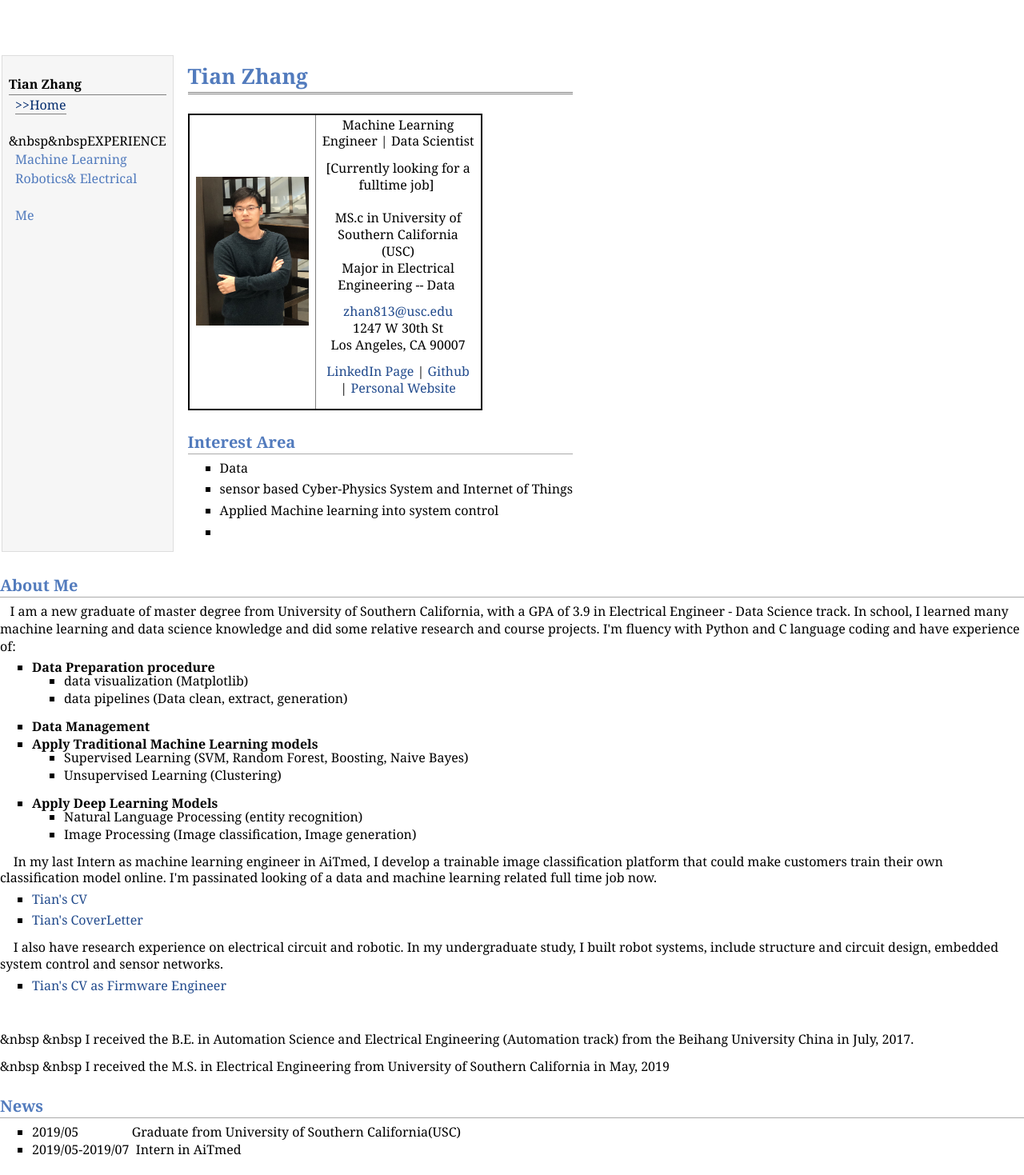
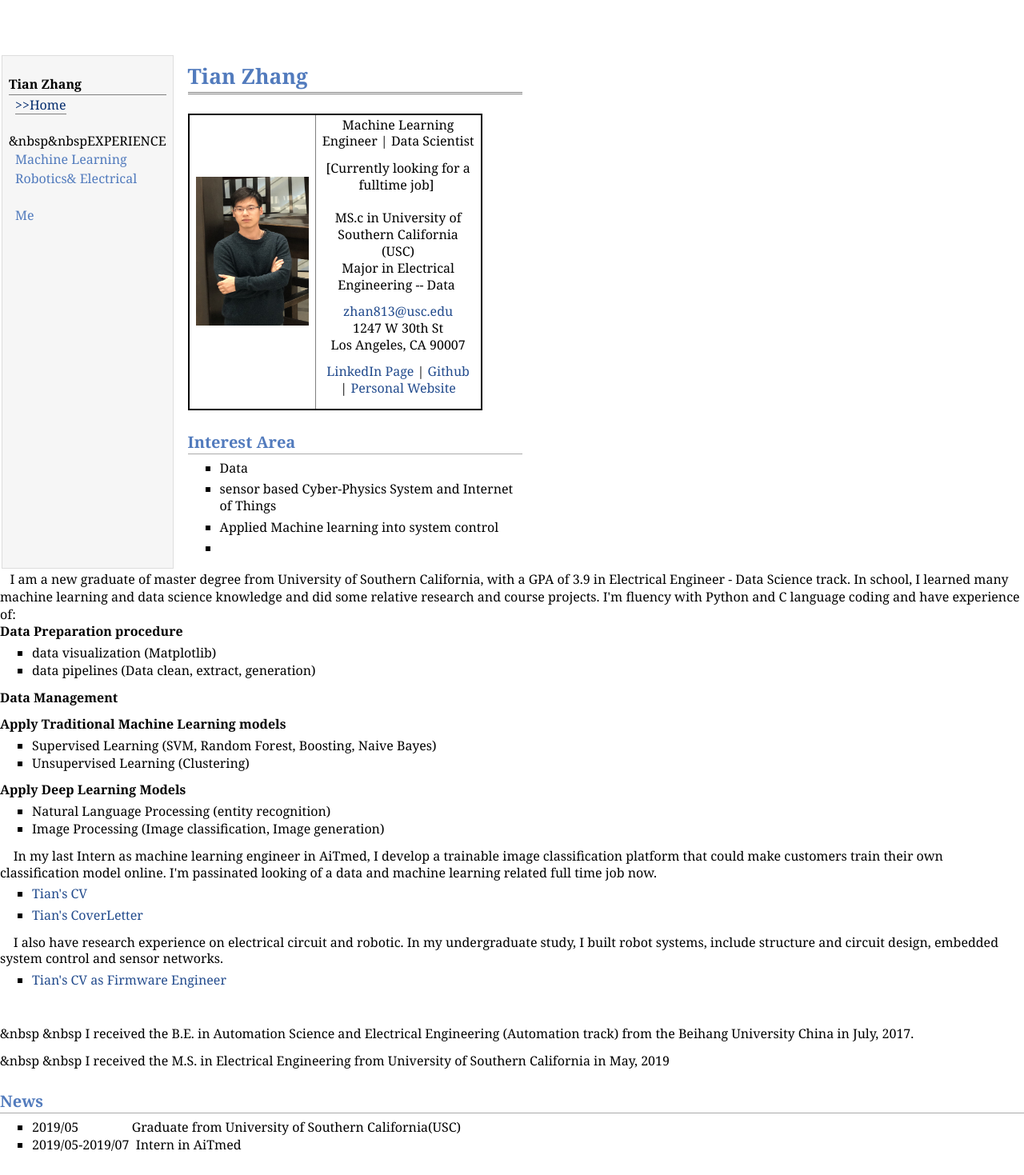
Before and after one commit to dukesky/dukesky.github.io, a Jekyll site: the page index.html, which Jekyll copies as it is, in a window 1280 px wide. Shown: the whole page at 80% size. Built offline with Jekyll 4.4.1, drawn with Linux system fonts in a browser that asks for light colours.

Commit message:
Update index.html

```diff
--- a/index.html
+++ b/index.html
@@ -11,7 +11,7 @@
   <body>
 <p>&nbsp;</p>
 <p>&nbsp;</p>
-<table id="tlayout" summary="Table for page layout.">
+<table id="tlayout" style="width: 670.6px;" summary="Table for page layout.">
 <tbody>
 <tr style="height: 443px;" valign="top">
 <td id="layout-menu" style="height: 443px;">
@@ -58,28 +58,22 @@
 </tr>
 </tbody>
 </table>
-<h2>About Me</h2>
 <div>&nbsp; &nbsp;I am a new graduate of master degree from University of Southern California, with a GPA of 3.9 in Electrical Engineer - Data Science track. In school, I learned many machine learning and data science knowledge and did some relative research and course projects. I'm fluency with Python and C language coding and have experience of:</div>
-<ul>
-<li><strong><span style="color: #000000;">Data Preparation procedure</span></strong>&nbsp;
+<p><strong><span style="color: #000000;">Data Preparation procedure</span></strong>&nbsp;&nbsp;</p>
 <ul>
 <li>data visualization (Matplotlib)</li>
 <li>data pipelines (Data clean, extract, generation)</li>
 </ul>
-</li>
-<li><strong>Data Management</strong></li>
-<li><strong>Apply Traditional Machine Learning models</strong>
+<p><strong>Data Management</strong></p>
+<p><strong>Apply Traditional Machine Learning models</strong></p>
 <ul>
 <li>Supervised Learning (SVM, Random Forest, Boosting, Naive Bayes)</li>
 <li>Unsupervised Learning (Clustering)</li>
 </ul>
-</li>
-<li><strong>Apply Deep Learning Models</strong>
+<p><strong>Apply Deep Learning Models</strong></p>
 <ul>
 <li>Natural Language Processing (entity recognition)</li>
 <li>Image Processing (Image classification, Image generation)</li>
-</ul>
-</li>
 </ul>
 <p>&nbsp; &nbsp; In my last Intern as machine learning engineer in AiTmed, I develop a trainable image classification platform that could make customers train their own classification model online. I'm passinated looking of a data and machine learning related full time job now.</p>
 <ul>
```
